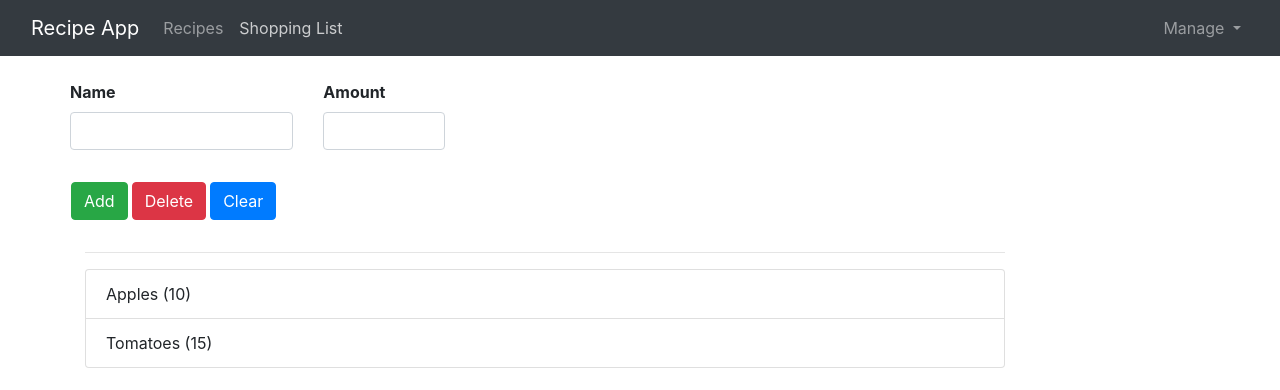
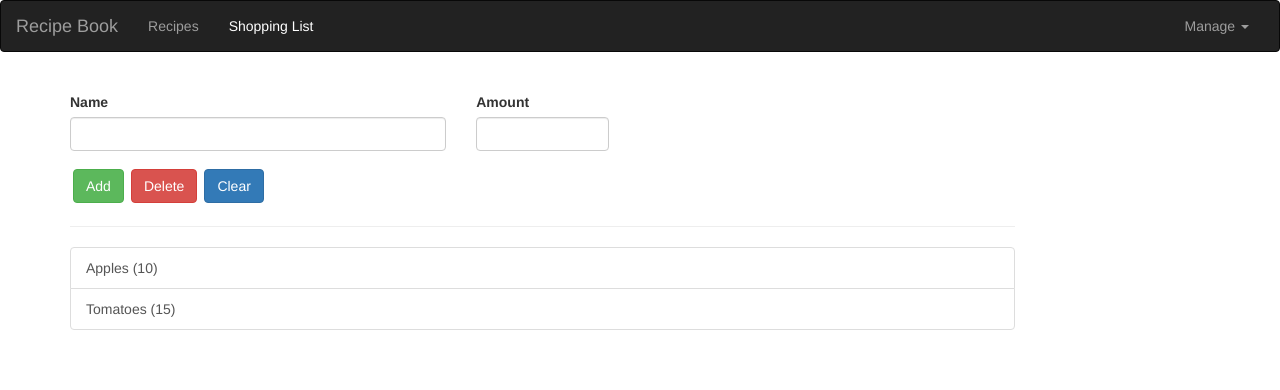
Before and after one commit to suresh37/ng5-recipe-app, an Angular app: page / in a window 1280 px wide. Both pictures are taken after a click on the link "Shopping List". Shown: the top 390 px of the page. Built offline with nearby package versions, Linux system fonts and the light colour scheme.

Commit message:
Changed bootstrap framework from v4 to v3

```diff
--- a/package.json
+++ b/package.json
@@ -20,8 +20,10 @@
     "@angular/platform-browser": "^6.1.0",
     "@angular/platform-browser-dynamic": "^6.1.0",
     "@angular/router": "^6.1.0",
-    "bootstrap": "^4.1.3",
+    "bootstrap": "^3.3.7",
     "core-js": "^2.5.4",
+    "jquery": "^3.3.1",
+    "popper": "^1.0.1",
     "rxjs": "^6.0.0",
     "zone.js": "~0.8.26"
   },
--- a/src/app/header/header.component.html
+++ b/src/app/header/header.component.html
@@ -1,4 +1,30 @@
-<!-- <link rel="stylesheet" href="https://maxcdn.bootstrapcdn.com/bootstrap/3.3.7/css/bootstrap.min.css"> -->
+<nav class="navbar navbar-inverse">
+  <div class="container-fluid">
+    <div class="navbar-header">
+      <a href="#" class="navbar-brand">Recipe Book</a>
+    </div>
+
+    <div class="collapse navbar-collapse">
+      <ul class="nav navbar-nav">
+        <li><a href="#" (click)="onSelect('recipe')">Recipes</a></li>
+        <li><a href="#" (click)="onSelect('shopping-list')">Shopping List</a></li>
+      </ul>
+      <ul class="nav navbar-nav navbar-right">
+        <li class="dropdown ">
+          <a href="#" class="dropdown-toggle" role="button">
+            Manage <span class="caret"></span></a>
+          <ul class="dropdown-menu">
+            <li><a href="#">Save Data</a></li>
+            <li><a href="#">Fetch Data</a></li>
+          </ul>
+        </li>
+      </ul>
+    </div>
+  </div>
+</nav>
+
+
+<!-- <link rel="stylesheet" href="https://maxcdn.bootstrapcdn.com/bootstrap/3.3.7/css/bootstrap.min.css">
 <nav class="navbar navbar-expand-md bg-dark navbar-dark">
   <div class="container-fluid">
     <div class="navbar-header">
@@ -9,8 +35,8 @@
     </button>
     <div class="collapse navbar-collapse" id="collapsibleNavbar">
       <ul class="navbar-nav">
-        <!--<li class="nav-item active">
-        <a href="#" class="nav-link">Home</a></li> -->
+        <li class="nav-item active">
+        <a href="#" class="nav-link">Home</a></li>
         <li><a href="#" (click)="onSelect('recipe')" class="nav-link">Recipes</a></li>
         <li><a href="#" (click)="onSelect('shopping-list')" class="nav-link">Shopping List</a></li>
       </ul>
@@ -27,4 +53,4 @@
       </ul>
     </div>
   </div>
-</nav>
+</nav> -->
--- a/src/app/recipes/recipe-detail/recipe-detail.component.html
+++ b/src/app/recipes/recipe-detail/recipe-detail.component.html
@@ -1,7 +1,10 @@
 <div class="row">
   <div class="col-xs-12">
-    <img [src]="recipe.imagePath" alt="" class="img-fluid"
-    style="max-height: 300px">
+    <img
+     [src]="recipe.imagePath"
+     alt="{{recipe.name}}"
+     class="img-fluid"
+     style="max-height: 300px">
   </div>
 </div>
 <div class="row">
@@ -11,15 +14,14 @@
 </div>
 <div class="row">
   <div class="col-xs-12">
-     <div class="btn-group">
+     <div class="btn-group ">
        <button type="button" class="btn btn-primary dropdown-toggle">
-         Manage Recipe
+         Manage Recipe <span class="caret"></span>
        </button>
        <ul class="dropdown-menu">
          <li><a href="#">To Shopping</a></li>
          <li><a href="#">Edit Recipe</a></li>
          <li><a href="#">Delete Recipe</a></li>
-
        </ul>
      </div>
   </div>
--- a/src/app/recipes/recipe-list/recipe-item/recipe-item.component.css
+++ b/src/app/recipes/recipe-list/recipe-item/recipe-item.component.css
@@ -0,0 +1,3 @@
+.ml-2{
+    margin-left: 0.25em;
+}
--- a/src/app/recipes/recipe-list/recipe-item/recipe-item.component.html
+++ b/src/app/recipes/recipe-list/recipe-item/recipe-item.component.html
@@ -1,15 +1,14 @@
-<div class="list-group">
+
   <a href="#"
    class="list-group-item list-group-item-action clearfix"
    (click)="onSelect()">
-      <div class="float-sm-left">
+      <div class="pull-left">
           <h4 class="list-group-item-heading">Recipe Name: {{recipe.name}}</h4>
           <p class="list-group-item-text">Description: {{recipe.description}}</p>
       </div>
-      <span class="ml-2 float-sm-right">
+      <span class="ml-2 pull-right">
           <img
           [src]="recipe.imagePath"
-          alt="{{ recipe.name }}" class="img-fluid rounded" style="max-height: 50px;">
+          alt="{{ recipe.name }}" class="img-responsive" style="max-height: 50px;">
       </span>
   </a>
-  </div>
--- a/src/app/recipes/recipe-list/recipe-list.component.html
+++ b/src/app/recipes/recipe-list/recipe-list.component.html
@@ -4,11 +4,9 @@
         </button>
     </div>
 </div>
-<br>
+<hr>
 <div class="row">
     <div class="col-xs-12">
-
-
         <app-recipe-item
         *ngFor="let recipeElm of recipes" [recipe]="recipeElm"
         (recipeSelected)="onRecipeSelected(recipeElm)"></app-recipe-item>
--- a/src/app/recipes/recipes.component.html
+++ b/src/app/recipes/recipes.component.html
@@ -4,9 +4,7 @@
         <app-recipe-list
         (recipeWasSelected)="selectedRecValue = $event"></app-recipe-list>
     </div>
-    <div class="col-md-1">
 
-    </div>
     <div class="col-md-5">
         <app-recipe-detail
         *ngIf="selectedRecValue; else infoText"
--- a/src/app/shopping-list/shopping-edit/shopping-edit.component.css
+++ b/src/app/shopping-list/shopping-edit/shopping-edit.component.css
@@ -0,0 +1,6 @@
+.m-3{
+ margin: 3px;
+}
+.mr-1{
+   margin-right: 0.5em;
+}
--- a/src/app/shopping-list/shopping-edit/shopping-edit.component.html
+++ b/src/app/shopping-list/shopping-edit/shopping-edit.component.html
@@ -6,7 +6,7 @@
           <label class="font-weight-bold" for="name">Name</label>
           <input type="text" class="form-control" id="name" #ingName>
         </div>
-        <div class="col-sm-3 form-group">
+        <div class="col-sm-2 form-group">
           <label class="font-weight-bold" for="amount">Amount</label>
           <input type="number" id="amount" class="form-control" #ingAmt>
         </div>
```
Also changed, not shown: 1 other file (tests, documents, lock files or other folders).
